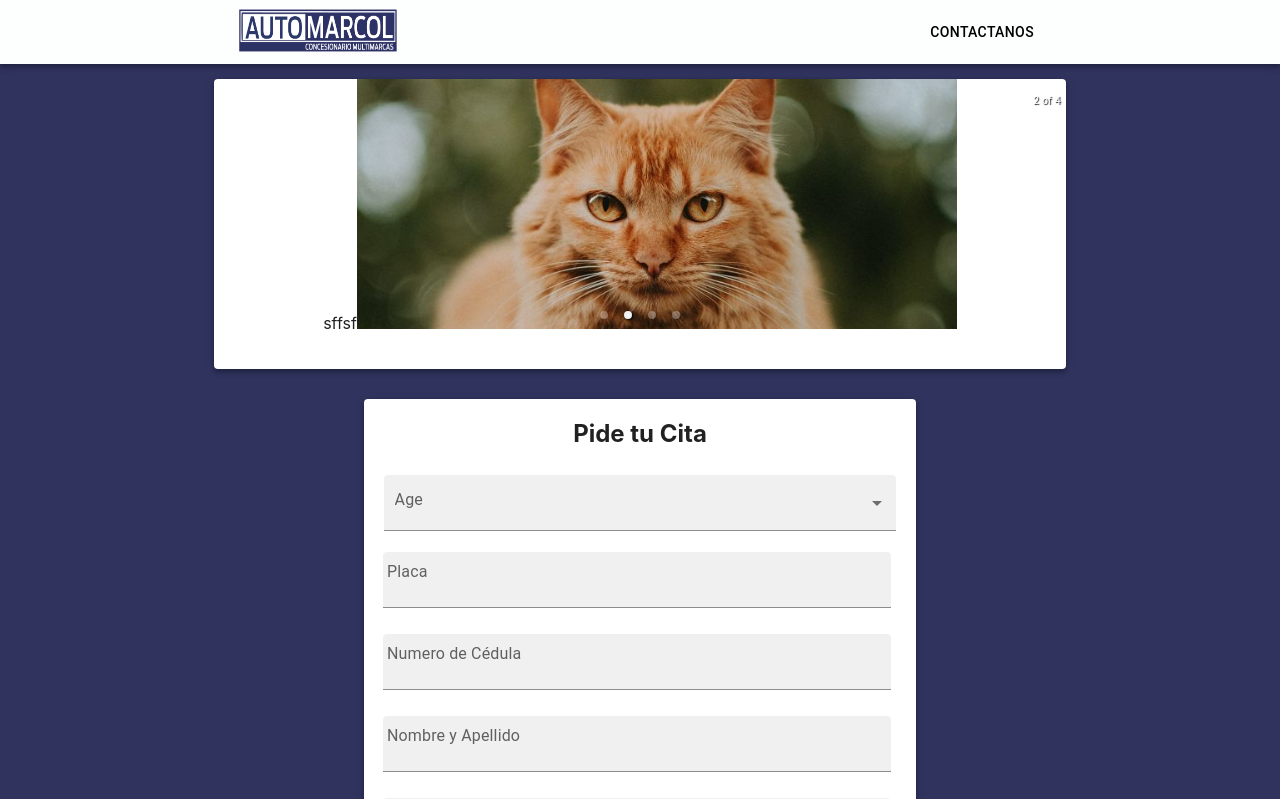
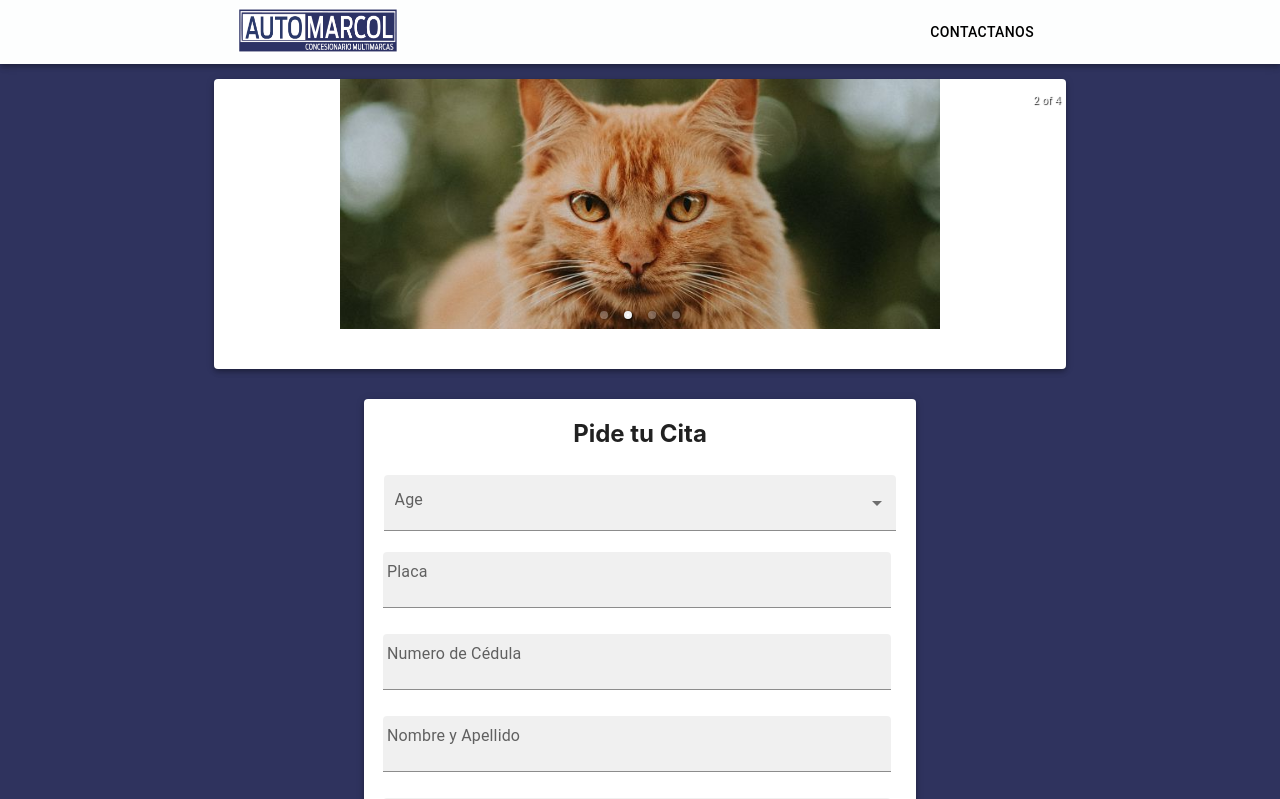
Before and after one commit to javq36/agendamiento_client, a Next.js app: page / in a window 1280 px wide. Shown: the top 799 px of the page. Built offline with nearby package versions, Linux system fonts and the light colour scheme.

Commit message:
Solved issue with miss typo

```diff
--- a/pages/components/Slider.js
+++ b/pages/components/Slider.js
@@ -11,7 +11,7 @@ export function Slider() {
       <div key={1}>
         <Image src={cat} width={600} height={250} style={{}}/>
       </div>
-      <div key={2}>sffsf
+      <div key={2}>
         <Image src={cat} width={600} height={250} style={{}}/>
       </div>
       <div key={3}>
```
